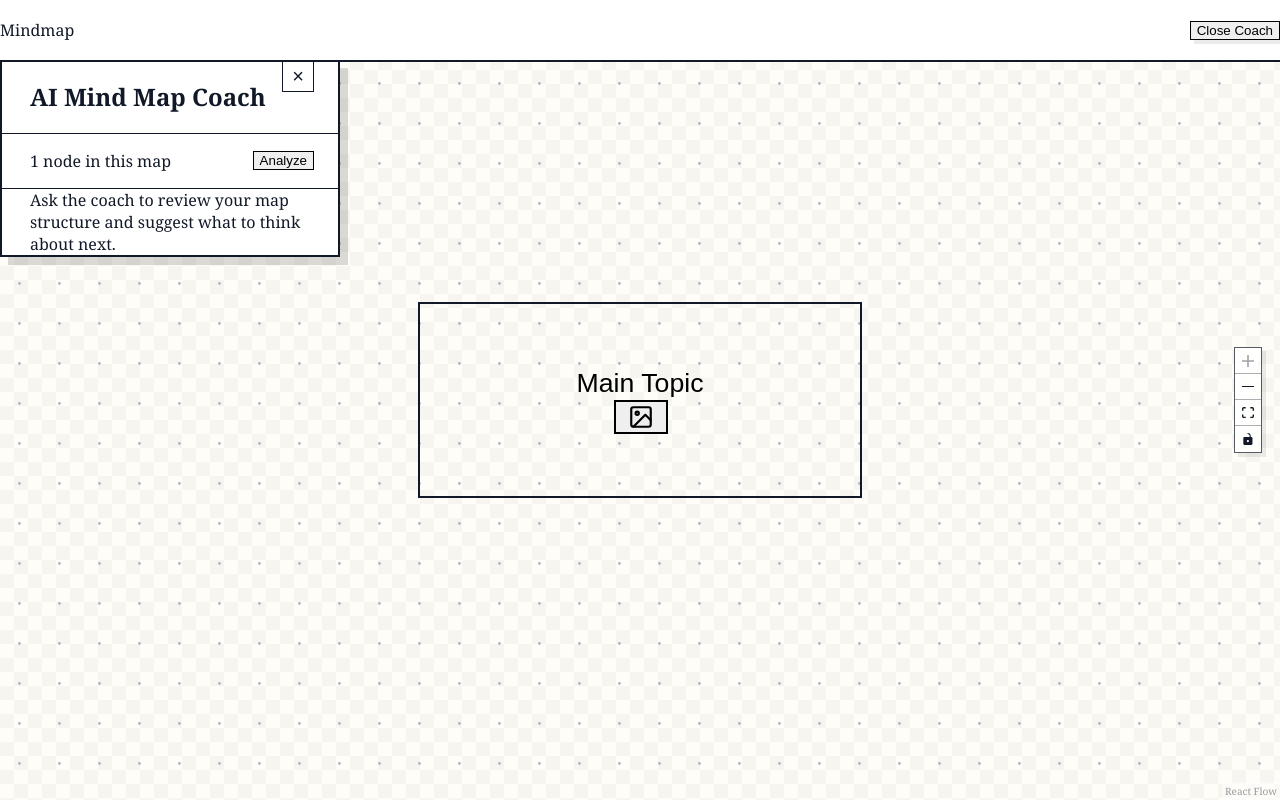
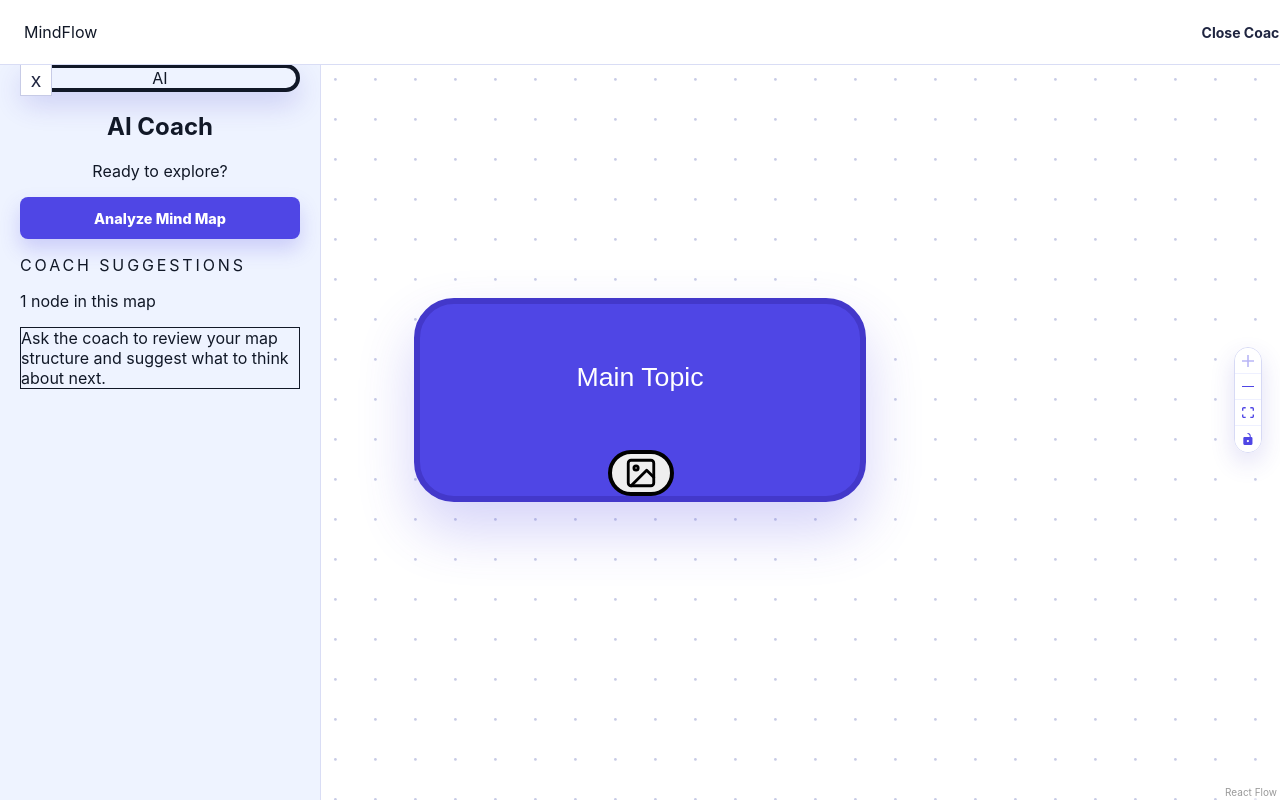
Before and after one commit to MerijnJo/Mindmap, a React (Vite) app: page / in a window 1280 px wide. Both pictures are taken after a click on the button "AI Coach". Built offline with nearby package versions, Linux system fonts and the light colour scheme.

Commit message:
feat: enhance styling and layout of GuidancePanel and MindMapNode for improved user experience

```diff
--- a/src/App.jsx
+++ b/src/App.jsx
@@ -13,14 +13,13 @@ import '@xyflow/react/dist/style.css';
 import MindMapNode from './components/MindMapNode';
 import { fetchMindMapGuidance } from './aiGuidanceService';
 
-// Register the custom node
 const nodeTypes = { mindMapNode: MindMapNode };
 
 const initialNodes = [
   {
     id: 'root',
     type: 'mindMapNode',
-    draggable: false, // Lock the root node in place
+    draggable: false,
     position: { x: 250, y: 300 },
     data: {
       label: 'Main Topic',
@@ -45,64 +44,79 @@ function GuidancePanel({
   if (!isOpen) return null;
 
   return (
-    <aside className="coach-drawer absolute left-0 top-[60px] z-20 flex max-h-[min(620px,calc(100vh-60px))] w-[336px] max-w-[calc(100vw-1rem)] flex-col overflow-hidden border-2 border-t-0 border-neutral-900 shadow-[8px_8px_0_rgba(0,0,0,0.14)]">
-      <div className="coach-section border-b border-neutral-900 py-4">
-        <div className="flex items-start justify-between gap-3">
-          <h1 className="font-serif text-2xl font-bold leading-tight text-neutral-950">AI Mind Map Coach</h1>
+    <aside className="coach-drawer absolute left-0 top-16 z-20 flex h-[calc(100vh-4rem)] w-[320px] max-w-[calc(100vw-1rem)] flex-col overflow-hidden border-r border-indigo-100 bg-[#eef3ff]">
+      <div className="coach-section relative py-8 text-center">
         <button
-            className="coach-icon-button"
+          className="coach-icon-button absolute right-4 top-4"
           onClick={onClose}
           title="Close coach"
         >
-            ×
+          x
         </button>
+        <div className="mx-auto flex h-20 w-20 items-center justify-center rounded-full border-4 border-indigo-500 bg-white shadow-[0_12px_28px_rgba(67,56,202,0.2)]">
+          <span className="font-sans text-3xl font-extrabold text-indigo-600">AI</span>
         </div>
+        <h1 className="mt-4 font-sans text-2xl font-bold leading-tight text-indigo-700">AI Coach</h1>
+        <p className="mt-1 font-sans text-sm text-slate-500">Ready to explore?</p>
       </div>
 
-      <div className="coach-section flex items-center justify-between gap-3 border-b border-neutral-900 py-3">
-        <div className="min-w-0">
-          <p className="truncate text-sm leading-5 text-neutral-800">
-            {selectedNode ? `Focused on "${selectedNode.data?.label || 'Untitled'}"` : `${nodeCount} node${nodeCount === 1 ? '' : 's'} in this map`}
-          </p>
-        </div>
+      <div className="coach-section pb-5">
         <button
-          className="border border-neutral-900 bg-white px-3 py-1 font-sans text-sm text-neutral-950 transition hover:bg-neutral-100 disabled:cursor-not-allowed disabled:opacity-50"
+          className="coach-analyze-button"
           onClick={onAnalyze}
           disabled={isLoading}
         >
-          {isLoading ? 'Thinking...' : 'Analyze'}
+          {isLoading ? 'Thinking...' : 'Analyze Mind Map'}
         </button>
       </div>
 
+      <div className="coach-section pb-4">
+        <p className="font-sans text-xs font-bold uppercase tracking-[0.18em] text-slate-500">
+          Coach Suggestions
+        </p>
+        <p className="mt-2 truncate font-sans text-sm leading-5 text-slate-600">
+          {selectedNode
+            ? `Focused on "${selectedNode.data?.label || 'Untitled'}"`
+            : `${nodeCount} node${nodeCount === 1 ? '' : 's'} in this map`}
+        </p>
+      </div>
+
       {error && (
-        <div className="coach-error my-4 border border-red-300 bg-red-50 px-4 py-3 font-sans text-sm text-red-700">
+        <div className="coach-error mb-4 rounded-md border border-red-200 bg-red-50 px-4 py-3 font-sans text-sm text-red-700">
           {error}
         </div>
       )}
 
       {!guidance && !error && (
-        <div className="coach-section py-4 font-serif text-lg leading-7 text-neutral-900">
+        <div className="coach-section">
+          <div className="rounded-sm border border-indigo-100 bg-white p-5 font-sans text-base leading-7 text-slate-800 shadow-sm">
             Ask the coach to review your map structure and suggest what to think about next.
+          </div>
         </div>
       )}
 
       {guidance && (
-        <div className="min-h-0 flex-1 overflow-y-auto">
-          <p className="coach-section border-b border-neutral-900 py-4 font-serif text-base leading-6 text-neutral-900">
+        <div className="coach-section min-h-0 flex-1 overflow-y-auto pb-6">
+          <div className="rounded-sm border border-indigo-100 bg-white p-5 font-sans text-base leading-7 text-slate-800 shadow-sm">
             {guidance.overview}
-          </p>
+          </div>
 
-          <div className="flex flex-col">
+          <div className="mt-4 flex flex-col gap-4">
             {(guidance.suggestions || []).map((suggestion, index) => (
-              <div key={`${suggestion.nodeId || 'map'}-${index}`} className="coach-section border-b border-neutral-900 py-4">
+              <div
+                key={`${suggestion.nodeId || 'map'}-${index}`}
+                className={`rounded-sm border p-4 font-sans shadow-sm ${
+                  index % 2 === 0 ? 'border-emerald-200 bg-emerald-50' : 'border-rose-200 bg-rose-50'
+                }`}
+              >
                 <div className="flex items-center justify-between gap-2">
-                  <h2 className="font-serif text-xl font-bold leading-6 text-neutral-950">{suggestion.title}</h2>
-                  <span className="font-sans text-xs text-neutral-700">
-                    {suggestion.type}
-                  </span>
+                  <h2 className={`text-base font-bold leading-6 ${index % 2 === 0 ? 'text-emerald-700' : 'text-rose-700'}`}>
+                    {suggestion.title}
+                  </h2>
+                  <span className="text-xs text-slate-500">{suggestion.type}</span>
                 </div>
-                <p className="mt-4 font-serif text-base leading-6 text-neutral-900">{suggestion.message}</p>
-                <p className="mt-3 font-serif text-base font-bold leading-6 text-neutral-950">{suggestion.question}</p>
+                <p className="mt-3 text-sm leading-6 text-slate-700">{suggestion.message}</p>
+                <p className="mt-3 text-sm font-semibold leading-6 text-slate-900">{suggestion.question}</p>
               </div>
             ))}
           </div>
@@ -128,9 +142,9 @@ function Flow() {
       animated: false,
       type: 'straight',
       style: {
-        stroke: '#9ca3af',
-        strokeWidth: 1.4,
-        strokeDasharray: '6 7',
+        stroke: '#b9b8cf',
+        strokeWidth: 2,
+        strokeDasharray: '7 7',
         ...(edge.style || {}),
       },
     })),
@@ -164,18 +178,19 @@ function Flow() {
 
   return (
     <div style={{ width: '100vw', height: '100vh' }} className="mindmap-canvas-shell relative overflow-hidden">
-      <header className="site-topbar absolute left-0 top-0 z-30 flex h-[60px] w-full items-center justify-between border-b-2 border-neutral-900 px-5">
+      <header className="site-topbar absolute left-0 top-0 z-30 flex h-16 w-full items-center justify-between border-b border-indigo-100 px-6">
         <div className="flex min-w-0 items-baseline gap-3">
-          <span className="font-serif text-2xl font-bold leading-none text-neutral-950">Mindmap</span>
-          <span className="hidden font-sans text-sm text-neutral-500 sm:inline">Personal idea canvas</span>
+          <span className="font-sans text-3xl font-extrabold leading-none text-indigo-600">MindFlow</span>
+          <span className="hidden font-sans text-sm text-slate-500 sm:inline">Personal idea canvas</span>
         </div>
         <button
-          className="coach-launcher border border-neutral-900 bg-white px-4 py-2 font-serif text-base font-bold text-neutral-950 shadow-[4px_4px_0_rgba(0,0,0,0.08)] transition hover:-translate-y-0.5 hover:bg-neutral-50"
+          className="coach-launcher"
           onClick={() => setIsCoachOpen((open) => !open)}
         >
           {isCoachOpen ? 'Close Coach' : 'AI Coach'}
         </button>
       </header>
+
       <GuidancePanel
         isOpen={isCoachOpen}
         guidance={guidance}
@@ -186,6 +201,7 @@ function Flow() {
         onAnalyze={handleAnalyzeMindMap}
         onClose={() => setIsCoachOpen(false)}
       />
+
       <ReactFlow
         nodes={nodes}
         edges={styledEdges}
@@ -201,11 +217,11 @@ function Flow() {
         defaultEdgeOptions={{
           type: 'straight',
           animated: false,
-          style: { stroke: '#9ca3af', strokeWidth: 1.4, strokeDasharray: '6 7' },
+          style: { stroke: '#b9b8cf', strokeWidth: 2, strokeDasharray: '7 7' },
         }}
       >
         <Controls position="top-right" className="flow-controls" />
-        <Background variant="dots" gap={20} size={1.45} color="#aeb8c6" />
+        <Background variant="dots" gap={20} size={1.4} color="#c7cbe6" />
       </ReactFlow>
     </div>
   );
--- a/src/components/MindMapNode.jsx
+++ b/src/components/MindMapNode.jsx
@@ -17,6 +17,11 @@ export default function MindMapNode({ id, data, selected }) {
   const isRoot = level === 0;
   const isChild = level === 1;
   const hasImage = Boolean(data.placeholderImageURL);
+  const colorClass = isRoot
+    ? 'mind-node-root'
+    : isChild
+      ? 'mind-node-child'
+      : 'mind-node-detail';
   const nodeSizeClass = hasImage
     ? isRoot
       ? 'w-[220px]'
@@ -87,8 +92,9 @@ export default function MindMapNode({ id, data, selected }) {
   };
 
   return (
-    <div className={`mind-map-node group relative border border-neutral-900 bg-white shadow-sm transition hover:shadow-md
+    <div className={`mind-map-node group relative shadow-sm transition hover:shadow-md
       ${nodeSizeClass}
+      ${colorClass}
       ${selected ? 'selected-node' : ''}
     `}>
       {id !== 'root' && (
@@ -117,9 +123,9 @@ export default function MindMapNode({ id, data, selected }) {
         />
       )}
 
-      <div className={`${hasImage ? 'border-b border-neutral-900 px-8 py-1' : 'flex min-h-[inherit] flex-col items-center justify-center px-4 py-4'}`}>
+      <div className={`${hasImage ? 'flex items-center gap-2 rounded-t-[18px] border-b border-current px-3 py-1.5' : 'flex min-h-[inherit] flex-col items-center justify-center px-4 py-4'}`}>
         <input
-          className={`nodrag w-full border-none bg-transparent text-center font-sans font-medium text-neutral-950 outline-none placeholder:text-neutral-400
+          className={`nodrag min-w-0 flex-1 border-none bg-transparent text-center font-sans font-medium text-neutral-950 outline-none placeholder:text-neutral-400
             ${hasImage ? 'text-base leading-6' : ''}
             ${!hasImage && isRoot ? 'text-xl' : ''}
             ${!hasImage && isChild ? 'text-lg' : ''}
@@ -130,9 +136,30 @@ export default function MindMapNode({ id, data, selected }) {
           placeholder="Enter idea..."
         />
 
+        {hasImage && (
+          <button
+            className={`nodrag flex h-9 w-9 shrink-0 items-center justify-center rounded-full border-2 border-indigo-200 bg-white text-indigo-600 shadow-sm transition hover:bg-indigo-50
+              ${isFetching ? 'cursor-not-allowed opacity-50' : 'cursor-pointer'}`}
+            onClick={handleFetchImage}
+            disabled={isFetching}
+            title="Regenerate image"
+          >
+            {isFetching ? (
+              <span className="h-3 w-3 animate-spin rounded-full border-2 border-current border-t-transparent"></span>
+            ) : (
+              <svg xmlns="http://www.w3.org/2000/svg" width="16" height="16" viewBox="0 0 24 24" fill="none" stroke="currentColor" strokeWidth="2" strokeLinecap="round" strokeLinejoin="round">
+                <path d="M21 12a9 9 0 0 1-15.4 6.4L3 16" />
+                <path d="M3 21v-5h5" />
+                <path d="M3 12A9 9 0 0 1 18.4 5.6L21 8" />
+                <path d="M21 3v5h-5" />
+              </svg>
+            )}
+          </button>
+        )}
+
         {!hasImage && (
           <button
-            className={`nodrag mt-3 flex h-7 w-7 items-center justify-center rounded-none border border-neutral-900 bg-white text-neutral-950 shadow-sm transition hover:bg-neutral-100
+            className={`nodrag mt-3 flex h-10 w-10 items-center justify-center rounded-full border-2 border-indigo-200 bg-white text-indigo-600 shadow-sm transition hover:bg-indigo-50
               ${isFetching ? 'cursor-not-allowed opacity-50' : 'cursor-pointer'}`}
             onClick={handleFetchImage}
             disabled={isFetching}
@@ -141,7 +168,7 @@ export default function MindMapNode({ id, data, selected }) {
             {isFetching ? (
               <span className="h-3 w-3 animate-spin rounded-full border-2 border-current border-t-transparent"></span>
             ) : (
-              <svg xmlns="http://www.w3.org/2000/svg" width="13" height="13" viewBox="0 0 24 24" fill="none" stroke="currentColor" strokeWidth="2" strokeLinecap="round" strokeLinejoin="round">
+              <svg xmlns="http://www.w3.org/2000/svg" width="17" height="17" viewBox="0 0 24 24" fill="none" stroke="currentColor" strokeWidth="2" strokeLinecap="round" strokeLinejoin="round">
                 <rect x="3" y="3" width="18" height="18" rx="2" ry="2" />
                 <circle cx="8.5" cy="8.5" r="1.5" />
                 <polyline points="21 15 16 10 5 21" />
@@ -152,25 +179,8 @@ export default function MindMapNode({ id, data, selected }) {
       </div>
 
       {hasImage && (
-        <div className="relative">
+        <div className="relative overflow-hidden rounded-b-[18px]">
           <img src={data.placeholderImageURL} alt="Node content" className={`block ${imageSizeClass} w-full object-cover pointer-events-none`} />
-          <button
-            className={`nodrag absolute right-2 top-2 flex h-7 w-7 items-center justify-center border border-neutral-900 bg-white/85 text-neutral-950 shadow-sm transition hover:bg-white
-              ${isFetching ? 'cursor-not-allowed opacity-50' : 'cursor-pointer'}`}
-            onClick={handleFetchImage}
-            disabled={isFetching}
-            title="Refresh image"
-          >
-            {isFetching ? (
-              <span className="h-3 w-3 animate-spin rounded-full border-2 border-current border-t-transparent"></span>
-            ) : (
-              <svg xmlns="http://www.w3.org/2000/svg" width="13" height="13" viewBox="0 0 24 24" fill="none" stroke="currentColor" strokeWidth="2" strokeLinecap="round" strokeLinejoin="round">
-                <rect x="3" y="3" width="18" height="18" rx="2" ry="2" />
-                <circle cx="8.5" cy="8.5" r="1.5" />
-                <polyline points="21 15 16 10 5 21" />
-              </svg>
-            )}
-          </button>
         </div>
       )}
 
@@ -182,7 +192,7 @@ export default function MindMapNode({ id, data, selected }) {
       />
 
       <button
-        className="nodrag absolute right-[-15px] top-1/2 z-20 flex h-8 w-8 -translate-y-1/2 cursor-pointer items-center justify-center border border-neutral-900 bg-white text-xl leading-none text-neutral-950 opacity-0 shadow-sm transition hover:bg-neutral-100 focus:opacity-100 focus:outline-none group-hover:opacity-100"
+        className="nodrag absolute right-[-22px] top-1/2 z-30 flex h-11 w-11 -translate-y-1/2 cursor-pointer items-center justify-center rounded-full border-2 border-indigo-500 bg-white text-2xl font-semibold leading-none text-indigo-600 opacity-0 shadow-lg transition hover:bg-indigo-50 focus:opacity-100 focus:outline-none group-hover:opacity-100"
         onClick={onAddChild}
         title="Add child node"
       >
--- a/src/index.css
+++ b/src/index.css
@@ -1,6 +1,10 @@
 @tailwind base;
 @tailwind components;
 @tailwind utilities;
+
+:root {
+  --topbar-height: 64px;
+}
 
 /* Ensure the app takes full screen */
 html, body, #root {
@@ -11,24 +15,15 @@ html, body, #root {
 
 body {
   color: #111827;
-  font-family: Georgia, "Times New Roman", serif;
+  font-family: Inter, ui-sans-serif, system-ui, -apple-system, BlinkMacSystemFont, "Segoe UI", sans-serif;
 }
 
 .mindmap-canvas-shell {
-  background: #fffdf7;
+  background: #ffffff;
 }
 
 .mindmap-canvas-shell::before {
-  position: absolute;
-  inset: 0;
-  z-index: 0;
-  pointer-events: none;
-  content: "";
-  background-image:
-    linear-gradient(45deg, rgba(17, 24, 39, 0.035) 25%, transparent 25% 75%, rgba(17, 24, 39, 0.035) 75%),
-    linear-gradient(45deg, rgba(17, 24, 39, 0.035) 25%, transparent 25% 75%, rgba(17, 24, 39, 0.035) 75%);
-  background-position: 0 0, 14px 14px;
-  background-size: 28px 28px;
+  content: none;
 }
 
 .react-flow {
@@ -37,9 +32,16 @@ body {
 }
 
 .site-topbar {
+  display: flex !important;
+  height: var(--topbar-height) !important;
+  align-items: center;
+  justify-content: space-between;
   isolation: isolate;
   background: #ffffff !important;
+  border-bottom: 1px solid #d9ddf5 !important;
   opacity: 1 !important;
+  padding-left: 1.5rem;
+  padding-right: 1.5rem;
 }
 
 .site-topbar::before {
@@ -63,7 +65,7 @@ body {
 }
 
 .selected-node {
-  box-shadow: 0 0 0 2px #111827, 5px 5px 0 rgba(17, 24, 39, 0.12);
+  box-shadow: 0 0 0 3px rgba(79, 70, 229, 0.22), 0 12px 24px rgba(79, 70, 229, 0.14);
 }
 
 .coach-icon-button {
@@ -73,17 +75,21 @@ body {
   flex-shrink: 0;
   align-items: center;
   justify-content: center;
-  border: 1px solid #111827;
+  border: 1px solid #c7cbe6;
   background: #fff;
-  color: #111827;
+  color: #1f2540;
   font-family: Arial, Helvetica, sans-serif;
   font-size: 1.25rem;
   line-height: 1;
 }
 
 .coach-drawer {
+  top: var(--topbar-height) !important;
+  height: calc(100vh - var(--topbar-height)) !important;
+  width: 320px;
   isolation: isolate;
-  background: #ffffff !important;
+  background: #eef3ff !important;
+  border-right: 1px solid #d9ddf5;
   opacity: 1 !important;
 }
 
@@ -92,21 +98,63 @@ body {
   inset: 0;
   z-index: -1;
   content: "";
-  background: #ffffff;
+  background: #eef3ff;
 }
 
 .coach-section {
-  padding-left: 1.75rem;
-  padding-right: 1.5rem;
+  padding-left: 1.25rem;
+  padding-right: 1.25rem;
 }
 
 .coach-error {
-  margin-left: 1.75rem;
-  margin-right: 1.5rem;
+  margin-left: 1.25rem;
+  margin-right: 1.25rem;
 }
 
 .coach-icon-button:hover {
   background: #f3f4f6;
+}
+
+.coach-launcher {
+  border: 0;
+  border-radius: 999px;
+  background: #ffffff;
+  color: #1f2540;
+  cursor: pointer;
+  font-family: Inter, ui-sans-serif, system-ui, sans-serif;
+  font-size: 0.875rem;
+  font-weight: 700;
+  padding: 0.55rem 1rem;
+}
+
+.coach-launcher:hover {
+  background: #eef2ff;
+}
+
+.coach-analyze-button {
+  display: flex;
+  width: 100%;
+  align-items: center;
+  justify-content: center;
+  border: 0;
+  border-radius: 8px;
+  background: #4f46e5;
+  box-shadow: 0 10px 20px rgba(79, 70, 229, 0.22);
+  color: #ffffff;
+  cursor: pointer;
+  font-family: Inter, ui-sans-serif, system-ui, sans-serif;
+  font-size: 0.9rem;
+  font-weight: 800;
+  padding: 0.8rem 1rem;
+}
+
+.coach-analyze-button:hover {
+  background: #4338ca;
+}
+
+.coach-analyze-button:disabled {
+  cursor: not-allowed;
+  opacity: 0.55;
 }
 
 .flow-controls {
@@ -117,31 +165,73 @@ body {
   margin: 0;
   transform: translateY(-50%);
   overflow: hidden;
-  border: 1px solid rgba(17, 24, 39, 0.7);
-  border-radius: 0;
-  box-shadow: 4px 4px 0 rgba(17, 24, 39, 0.08);
+  border: 1px solid #d7daf5;
+  border-radius: 999px;
+  box-shadow: 0 10px 24px rgba(67, 56, 202, 0.16);
 }
 
 .flow-controls button {
-  background: rgba(255, 255, 255, 0.9);
-  border-bottom-color: rgba(17, 24, 39, 0.35);
-  color: #111827;
+  background: #ffffff;
+  border-bottom-color: #eef0ff;
+  color: #4f46e5;
 }
 
 .flow-controls button:hover {
-  background: #f3f4f6;
+  background: #eef2ff;
 }
 
 .mind-map-node input {
   font-family: Arial, Helvetica, sans-serif;
 }
 
+.mind-map-node {
+  border-radius: 20px;
+  font-family: Inter, ui-sans-serif, system-ui, sans-serif;
+  overflow: visible;
+}
+
+.mind-node-root {
+  border: 3px solid #4338ca;
+  background: #4f46e5;
+  color: #ffffff;
+  box-shadow: 0 14px 28px rgba(79, 70, 229, 0.24);
+}
+
+.mind-node-root input {
+  color: #ffffff;
+}
+
+.mind-node-root input::placeholder {
+  color: rgba(255, 255, 255, 0.72);
+}
+
+.mind-node-child {
+  border: 2px solid #059669;
+  background: #65eab0;
+  color: #052e24;
+  box-shadow: 0 10px 20px rgba(5, 150, 105, 0.18);
+}
+
+.mind-node-detail {
+  border: 2px solid #e11d48;
+  background: #ffe4e9;
+  color: #881337;
+  box-shadow: 0 10px 20px rgba(225, 29, 72, 0.14);
+}
+
+.mind-node-detail input {
+  color: #881337;
+}
+
+.mind-node-detail input::placeholder {
+  color: rgba(136, 19, 55, 0.58);
+}
+
 @media (max-width: 720px) {
   .coach-drawer {
     left: 0;
-    top: 60px;
-    width: min(336px, calc(100vw - 1rem));
-    max-height: min(520px, calc(100vh - 60px));
+    width: min(320px, calc(100vw - 1rem));
+    max-height: min(520px, calc(100vh - var(--topbar-height)));
   }
 
   .coach-drawer h1 {
```
Lines whose indentation alone changed are shown as unchanged.
